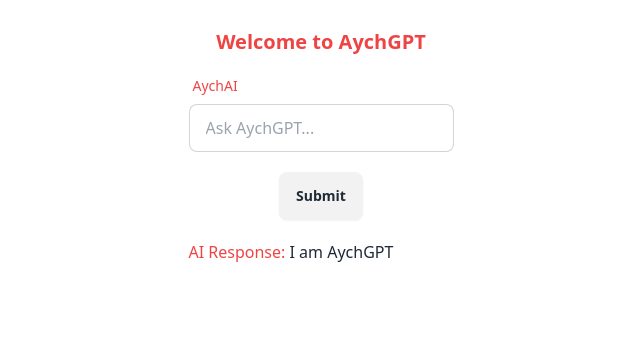
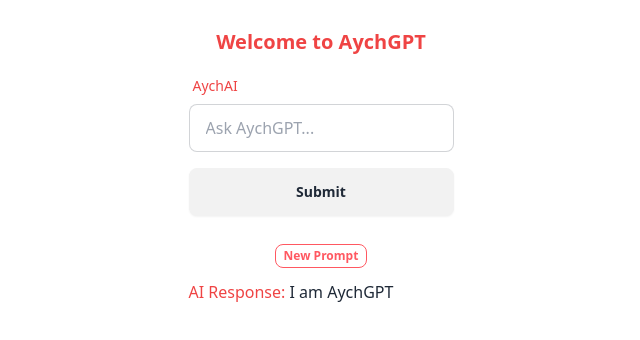
Before and after one commit to aych-dev/AychGPT, a React (Vite) app: page / in a window 1280 px wide. Shown: the top 340 px of the page, without its empty margins (319-959 px from the left). Built offline with nearby package versions, Linux system fonts and the light colour scheme.

Commit message:
new prompt button added

```diff
--- a/src/App.tsx
+++ b/src/App.tsx
@@ -20,6 +20,7 @@ function App() {
         const res = await axios.post('http://localhost:8000/completions', {
           userMessages: [{ role: 'user', content: prompt }],
         });
+        setPrompt('');
         setAiResponse(res.data);
         setChatBox([
           {
@@ -36,6 +37,7 @@ function App() {
         const res = await axios.post('http://localhost:8000/completions', {
           userMessages: chatBox,
         });
+        setPrompt('');
         setAiResponse(res.data);
         setChatBox((prevState) => [
           ...prevState,
@@ -74,23 +76,40 @@ function App() {
               onChange={(e) => setPrompt(e.target.value)}
               value={prompt}
             />
-            <div className='flex items-center justify-center p-2'>
+            <div className='grid grid-cols'>
               {loading ? (
+                <>
                   <button
                     type='submit'
                     value='Submit'
-                  className='btn btn-disabled mt-3 '
+                    className='btn btn-disabled my-4'
                   >
                     Submit
                   </button>
+                </>
               ) : (
-                <button type='submit' value='Submit' className='btn mt-3  '>
+                <>
+                  <button type='submit' value='Submit' className='btn my-4'>
                     Submit
                   </button>
+                </>
               )}
             </div>
           </label>
         </form>
+        <div className='grid grid-cols'>
+          <div className='flex items-center justify-center'>
+            {loading ? (
+              <button className='btn-xs btn btn-disabled btn-error btn-outline'>
+                New Prompt
+              </button>
+            ) : (
+              <button className='btn-xs btn  btn-error btn-outline'>
+                New Prompt
+              </button>
+            )}
+          </div>
+        </div>
         <div className='max-w-2xl'>
           <span className='text-red-500'>AI Response:</span>{' '}
           {loading ? (
```
Lines whose indentation alone changed are shown as unchanged.
